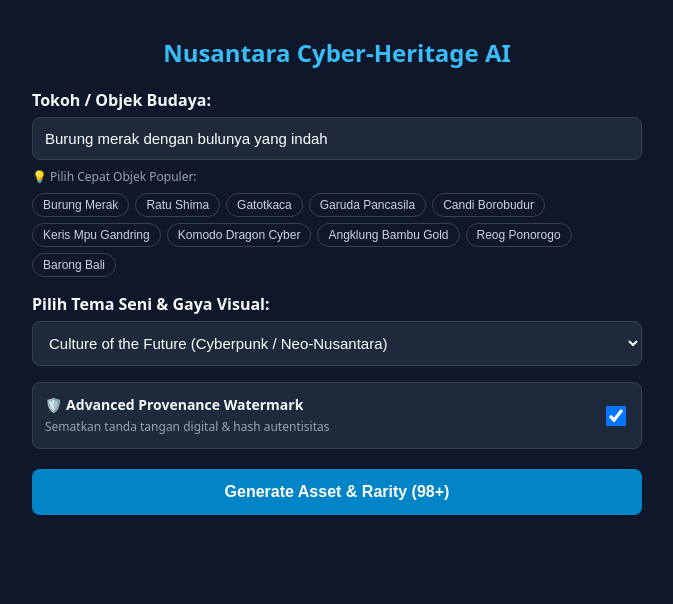
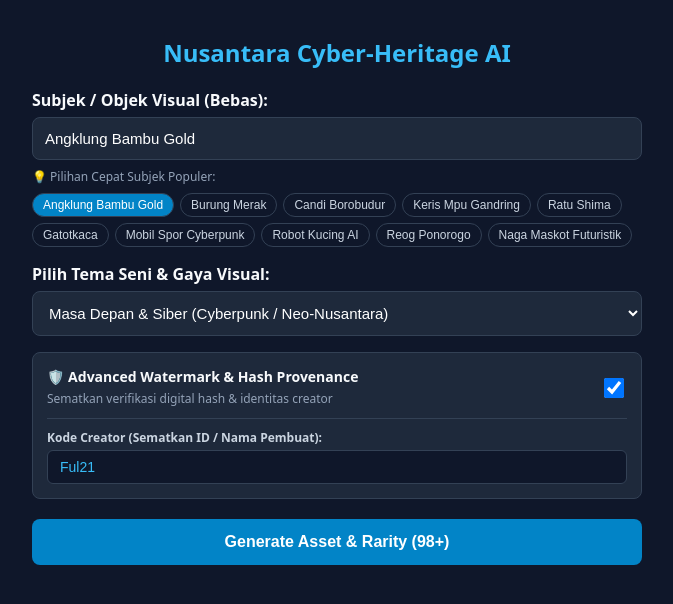
Before and after one commit to metacyber26-source/Nusantara-Cyber-Heritage-AI, a Next.js app: page / in a window 1280 px wide. Shown: the top 604 px of the page, without its empty margins (303-976 px from the left). Built offline with nearby package versions, Linux system fonts and the light colour scheme.

Commit message:
Update page.js

```diff
--- a/app/page.js
+++ b/app/page.js
@@ -1,36 +1,61 @@
 'use client';
 import { useState } from 'react';
 
-// Daftar Preset Tema Lengkap untuk Perluasan Pasar
+// Options Tema dalam Bahasa Indonesia (Di balik layar dikirim prompt Inggris ke AI)
 const THEME_OPTIONS = [
-  { label: 'Culture of the Future (Cyberpunk / Neo-Nusantara)', value: 'Culture of the Future (Cyberpunk)' },
-  { label: 'Pelestarian Cultural Classic (Autentik & Relief)', value: 'Pelestarian Cultural Classic' },
-  { label: 'Solarpunk & Eco-Heritage (Budaya Alam Futuristik)', value: 'Solarpunk Eco-Heritage' },
-  { label: 'Steampunk & Vintage Mechanical Heritage', value: 'Steampunk Heritage' },
-  { label: 'High-Fantasy Mythic & Astral Godly', value: 'High Fantasy Mythic' },
-  { label: 'Batik Pop-Art & Modern Urban Culture', value: 'Batik Pop-Art Modern' },
-  { label: 'Minimalist Line Art & Minimal Heritage', value: 'Minimalist Line Art' },
-  { label: 'Anime & Cyber Heritage Style', value: 'Anime Cyber Heritage' }
+  {
+    label: 'Masa Depan & Siber (Cyberpunk / Neo-Nusantara)',
+    value: 'Futuristic Cyberpunk style, neon lights, glowing circuits, holographic accents, hyper-tech sci-fi aesthetic'
+  },
+  {
+    label: 'Klasik Autentik & Ukiran Tradisional (Pelestarian Budaya)',
+    value: 'Authentic Classic Heritage style, ancient stone relief, traditional wood carving, royal museum lighting, detailed craftsmanship'
+  },
+  {
+    label: 'Alam Futuristik & Ekologis (Solarpunk)',
+    value: 'Solarpunk Eco-Heritage style, lush greenery, bioluminescent bamboo, clean renewable tech aesthetic, natural sun rays'
+  },
+  {
+    label: 'Mesin Klasik & Era Uap (Steampunk Vintage)',
+    value: 'Steampunk Vintage Mechanical style, brass gears, copper pipes, glowing vacuum tubes, Victorian era atmosphere'
+  },
+  {
+    label: 'Mitos Megah & Astral (High-Fantasy)',
+    value: 'High-Fantasy Mythic style, celestial glowing aura, divine astral background, epic cinematic lighting, magical particles'
+  },
+  {
+    label: 'Seni Pop Modern & Motif Batik (Batik Pop-Art)',
+    value: 'Batik Pop-Art Modern style, vibrant contrast colors, stylish graphic vector aesthetics, modern urban culture'
+  },
+  {
+    label: 'Garis Minimalis & Elegan (Minimalist Line Art)',
+    value: 'Minimalist Line Art style, clean aesthetic vector lines, subtle luxury color palette, elegant simple design'
+  },
+  {
+    label: 'Gaya Anime & Siber Modern (Anime Cyber)',
+    value: 'Modern Cyber Anime art style, crisp anime illustration shading, vibrant dynamic atmosphere, high detail digital art'
+  }
 ];
 
-// Rekomendasi Objek Budaya Umum & Populer (Preset Quick Click)
-const PRESET_OBJECTS = [
+// Quick Preset Pilihan Subjek Bebas & Populer
+const PRESET_SUBJECTS = [
+  'Angklung Bambu Gold',
   'Burung Merak',
+  'Candi Borobudur',
+  'Keris Mpu Gandring',
   'Ratu Shima',
   'Gatotkaca',
-  'Garuda Pancasila',
-  'Candi Borobudur',
-  'Keris Mpu Gandring',
-  'Komodo Dragon Cyber',
-  'Angklung Bambu Gold',
+  'Mobil Spor Cyberpunk',
+  'Robot Kucing AI',
   'Reog Ponorogo',
-  'Barong Bali'
+  'Naga Maskot Futuristik'
 ];
 
 export default function Home() {
-  const [character, setCharacter] = useState('Burung merak dengan bulunya yang indah');
-  const [theme, setTheme] = useState(THEME_OPTIONS[0].value);
+  const [character, setCharacter] = useState('Angklung Bambu Gold');
+  const [themeIndex, setThemeIndex] = useState(0);
   const [enableWatermark, setEnableWatermark] = useState(true);
+  const [creatorCode, setCreatorCode] = useState('Ful21');
   const [loading, setLoading] = useState(false);
   const [result, setResult] = useState(null);
   const [errorMsg, setErrorMsg] = useState('');
@@ -40,11 +65,19 @@ export default function Home() {
     setResult(null);
     setErrorMsg('');
 
+    const selectedTheme = THEME_OPTIONS[themeIndex];
+
     try {
       const res = await fetch('/api/generate', {
         method: 'POST',
         headers: { 'Content-Type': 'application/json' },
-        body: JSON.stringify({ character, theme, enableWatermark }),
+        body: JSON.stringify({
+          character,
+          themeEnglish: selectedTheme.value,
+          themeLabelIndo: selectedTheme.label,
+          enableWatermark,
+          creatorCode
+        }),
       });
       const data = await res.json();
 
@@ -83,21 +116,23 @@ export default function Home() {
         Nusantara Cyber-Heritage AI
       </h1>
 
-      {/* Input Tokoh / Objek Budaya */}
+      {/* 2. Subjek / Objek Visual Bebas */}
       <div style={{ marginBottom: '16px' }}>
-        <label style={{ display: 'block', marginBottom: '6px', fontWeight: 'bold' }}>Tokoh / Objek Budaya:</label>
+        <label style={{ display: 'block', marginBottom: '6px', fontWeight: 'bold' }}>
+          Subjek / Objek Visual (Bebas):
+        </label>
         <input
           type="text"
           value={character}
           onChange={(e) => setCharacter(e.target.value)}
-          placeholder="Ketik tokoh, flora/fauna, atau arsitektur..."
+          placeholder="Masukkan tokoh, benda mati, fauna, arsitektur, atau konsep bebas..."
           style={{ width: '100%', padding: '12px', borderRadius: '8px', border: '1px solid #334155', backgroundColor: '#1e293b', color: '#fff', fontSize: '15px', boxSizing: 'border-box' }}
         />
 
-        {/* Quick Select Presets Objek Budaya */}
+        {/* Preset Quick Click */}
         <div style={{ marginTop: '8px', display: 'flex', flexWrap: 'wrap', gap: '6px' }}>
-          <span style={{ fontSize: '12px', color: '#94a3b8', width: '100%', marginBottom: '2px' }}>💡 Pilih Cepat Objek Populer:</span>
-          {PRESET_OBJECTS.map((obj, i) => (
+          <span style={{ fontSize: '12px', color: '#94a3b8', width: '100%', marginBottom: '2px' }}>💡 Pilihan Cepat Subjek Populer:</span>
+          {PRESET_SUBJECTS.map((obj, i) => (
             <button
               key={i}
               type="button"
@@ -118,27 +153,28 @@ export default function Home() {
         </div>
       </div>
 
-      {/* Dropdown Pilihan Tema Beragam */}
+      {/* 3. Dropdown Tema Bahasa Indonesia */}
       <div style={{ marginBottom: '16px' }}>
         <label style={{ display: 'block', marginBottom: '6px', fontWeight: 'bold' }}>Pilih Tema Seni & Gaya Visual:</label>
         <select
-          value={theme}
-          onChange={(e) => setTheme(e.target.value)}
+          value={themeIndex}
+          onChange={(e) => setThemeIndex(Number(e.target.value))}
           style={{ width: '100%', padding: '12px', borderRadius: '8px', border: '1px solid #334155', backgroundColor: '#1e293b', color: '#fff', fontSize: '15px', boxSizing: 'border-box' }}
         >
           {THEME_OPTIONS.map((item, index) => (
-            <option key={index} value={item.value}>
+            <option key={index} value={index}>
               {item.label}
             </option>
           ))}
         </select>
       </div>
 
-      {/* Watermark Provenance Toggle */}
-      <div style={{ marginBottom: '20px', padding: '12px', backgroundColor: '#1e293b', borderRadius: '8px', border: '1px solid #334155', display: 'flex', alignItems: 'center', justifyContent: 'space-between' }}>
+      {/* 4. Watermark & Fitur Kode Creator Toggle */}
+      <div style={{ marginBottom: '20px', padding: '14px', backgroundColor: '#1e293b', borderRadius: '8px', border: '1px solid #334155' }}>
+        <div style={{ display: 'flex', alignItems: 'center', justifyContent: 'space-between', marginBottom: enableWatermark ? '10px' : '0' }}>
           <div>
-          <strong style={{ display: 'block', fontSize: '14px', color: '#f8fafc' }}>🛡️ Advanced Provenance Watermark</strong>
-          <span style={{ fontSize: '12px', color: '#94a3b8' }}>Sematkan tanda tangan digital & hash autentisitas</span>
+            <strong style={{ display: 'block', fontSize: '14px', color: '#f8fafc' }}>🛡️ Advanced Watermark & Hash Provenance</strong>
+            <span style={{ fontSize: '12px', color: '#94a3b8' }}>Sematkan verifikasi digital hash & identitas creator</span>
           </div>
           <input
             type="checkbox"
@@ -146,6 +182,22 @@ export default function Home() {
             onChange={(e) => setEnableWatermark(e.target.checked)}
             style={{ width: '20px', height: '20px', cursor: 'pointer' }}
           />
+        </div>
+
+        {enableWatermark && (
+          <div style={{ borderTop: '1px solid #334155', paddingTop: '10px', marginTop: '10px' }}>
+            <label style={{ display: 'block', fontSize: '12px', color: '#cbd5e1', marginBottom: '4px', fontWeight: 'bold' }}>
+              Kode Creator (Sematkan ID / Nama Pembuat):
+            </label>
+            <input
+              type="text"
+              value={creatorCode}
+              onChange={(e) => setCreatorCode(e.target.value)}
+              placeholder="Contoh: Ful21 / Master-Ful"
+              style={{ width: '100%', padding: '8px 12px', borderRadius: '6px', border: '1px solid #334155', backgroundColor: '#0f172a', color: '#38bdf8', fontSize: '14px', boxSizing: 'border-box' }}
+            />
+          </div>
+        )}
       </div>
 
       <button
@@ -163,7 +215,7 @@ export default function Home() {
           cursor: loading ? 'not-allowed' : 'pointer'
         }}
       >
-        {loading ? '⏳ Memproses Visual & Gemini AI...' : 'Generate Asset & Rarity (98+)'}
+        {loading ? '⏳ Memproses AI Generator...' : 'Generate Asset & Rarity (98+)'}
       </button>
 
       {errorMsg && (
@@ -182,7 +234,7 @@ export default function Home() {
             </span>
           </div>
 
-          {/* Masking Gambar & Frame */}
+          {/* Masking Frame Gambar & Watermark Creator */}
           <div style={{ position: 'relative', width: '100%', height: '380px', borderRadius: '10px', overflow: 'hidden', border: '2px solid #0284c7', marginBottom: '12px', backgroundColor: '#0f172a' }}>
             <img
               src={result.imageUrl}
@@ -196,23 +248,30 @@ export default function Home() {
               }}
             />
 
+            {/* Badge Watermark + Kode Creator di Pojok Kanan Bawah */}
             {result.watermark?.enabled && (
               <div style={{
                 position: 'absolute',
                 bottom: '12px',
                 right: '12px',
-                backgroundColor: 'rgba(15, 23, 42, 0.9)',
-                backdropFilter: 'blur(4px)',
+                backgroundColor: 'rgba(15, 23, 42, 0.92)',
+                backdropFilter: 'blur(6px)',
                 border: '1px solid #38bdf8',
                 borderRadius: '6px',
                 padding: '6px 10px',
                 color: '#38bdf8',
                 fontSize: '11px',
                 fontWeight: 'bold',
-                boxShadow: '0 2px 8px rgba(0,0,0,0.5)',
-                zIndex: 10
+                boxShadow: '0 2px 8px rgba(0,0,0,0.6)',
+                zIndex: 10,
+                textAlign: 'right'
               }}>
-                🛡️ {result.watermark.digitalSignature}
+                <div>🛡️ {result.watermark.digitalSignature}</div>
+                {result.watermark.creatorCode && (
+                  <div style={{ color: '#f59e0b', fontSize: '10px', marginTop: '2px' }}>
+                    BY: {result.watermark.creatorCode.toUpperCase()}
+                  </div>
+                )}
               </div>
             )}
           </div>
@@ -288,9 +347,14 @@ export default function Home() {
 
           {result.watermark?.enabled && (
             <div style={{ marginTop: '15px', padding: '12px', backgroundColor: '#0284c715', border: '1px solid #0284c7', borderRadius: '8px', fontSize: '12px', color: '#e0f2fe' }}>
-              <div style={{ fontWeight: 'bold', color: '#38bdf8', marginBottom: '4px' }}>🛡️ Digital Watermark Provenance Verified</div>
-              <div><strong>Signature:</strong> {result.watermark.digitalSignature}</div>
-              <div style={{ fontSize: '10px', color: '#94a3b8', wordBreak: 'break-all', marginTop: '4px' }}><strong>SHA256 Hash:</strong> {result.watermark.fullHash}</div>
+              <div style={{ fontWeight: 'bold', color: '#38bdf8', marginBottom: '4px' }}>
+                🛡️ Digital Provenance Hash Verified
+              </div>
+              <div><strong>Signature ID:</strong> {result.watermark.digitalSignature}</div>
+              {result.watermark.creatorCode && <div><strong>Creator ID:</strong> {result.watermark.creatorCode}</div>}
+              <div style={{ fontSize: '10px', color: '#94a3b8', wordBreak: 'break-all', marginTop: '4px' }}>
+                <strong>SHA256 Hash:</strong> {result.watermark.fullHash}
+              </div>
             </div>
           )}
         </div>
```
Lines whose indentation alone changed are shown as unchanged.
